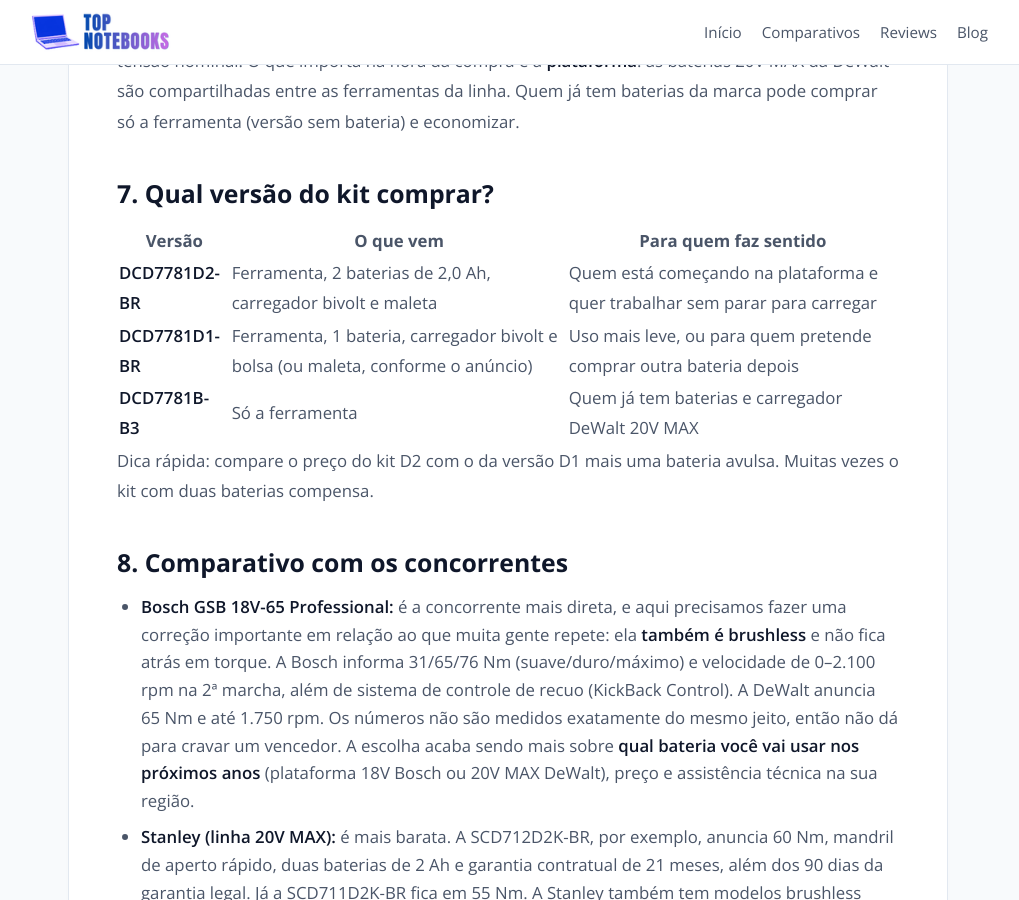
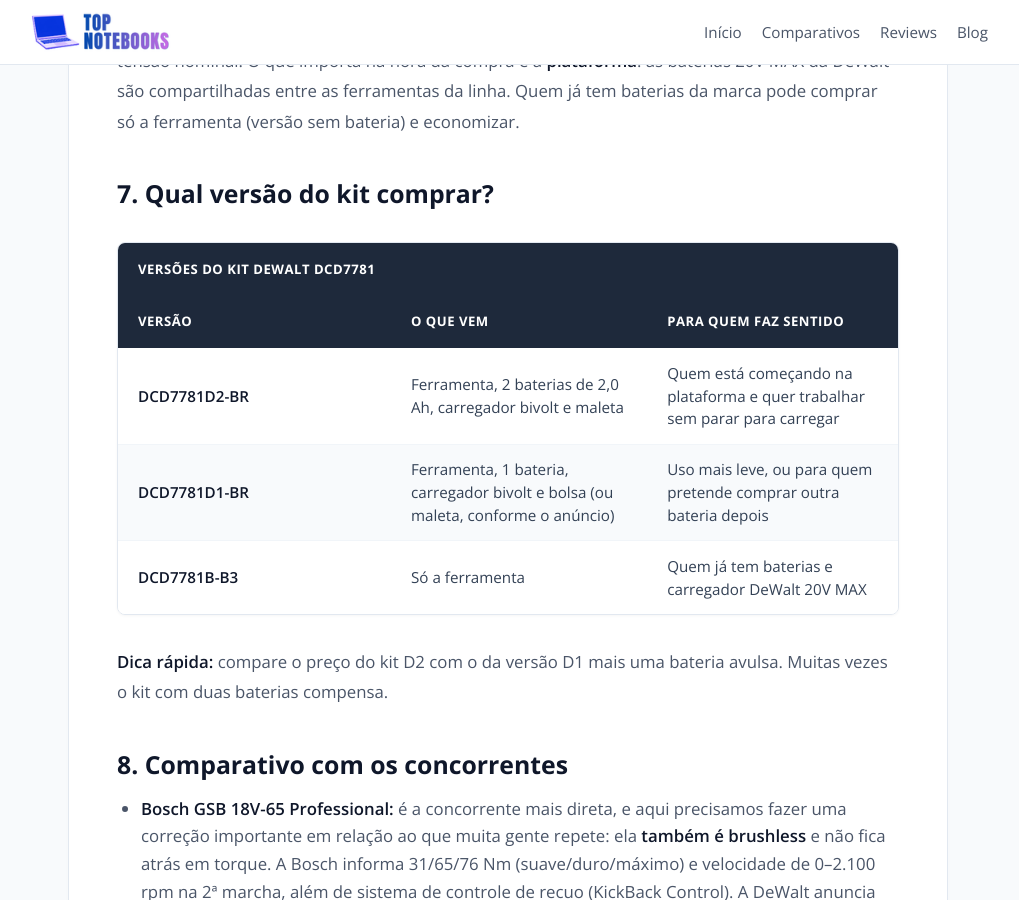
Before and after one commit to membroequipe/SiteReview, a Jekyll site: the page built from _posts/2026-10-15-parafusadeira-furadeira-dewalt.md, in a window 1280 px wide and 900 px high, scrolled down 5894 px. Shown: the whole window, without its empty margins (132-1151 px from the left). Built offline with Jekyll 4.4.1, drawn with Linux system fonts in a browser that asks for light colours.

Commit message:
Update 2026-10-15-parafusadeira-furadeira-dewalt.md

```diff
--- a/_posts/2026-10-15-parafusadeira-furadeira-dewalt.md
+++ b/_posts/2026-10-15-parafusadeira-furadeira-dewalt.md
@@ -159,13 +159,39 @@
 
 ## 7. Qual versão do kit comprar?
 
-| Versão | O que vem | Para quem faz sentido |
-|---|---|---|
-| **DCD7781D2-BR** | Ferramenta, 2 baterias de 2,0 Ah, carregador bivolt e maleta | Quem está começando na plataforma e quer trabalhar sem parar para carregar |
-| **DCD7781D1-BR** | Ferramenta, 1 bateria, carregador bivolt e bolsa (ou maleta, conforme o anúncio) | Uso mais leve, ou para quem pretende comprar outra bateria depois |
-| **DCD7781B-B3** | Só a ferramenta | Quem já tem baterias e carregador DeWalt 20V MAX |
+<div class="specs-table-wrapper">
+  <table class="specs-table">
+    <thead>
+      <tr>
+        <th colspan="3">Versões do kit DeWalt DCD7781</th>
+      </tr>
+      <tr>
+        <th>Versão</th>
+        <th>O que vem</th>
+        <th>Para quem faz sentido</th>
+      </tr>
+    </thead>
+    <tbody>
+      <tr>
+        <td>DCD7781D2-BR</td>
+        <td>Ferramenta, 2 baterias de 2,0 Ah, carregador bivolt e maleta</td>
+        <td>Quem está começando na plataforma e quer trabalhar sem parar para carregar</td>
+      </tr>
+      <tr>
+        <td>DCD7781D1-BR</td>
+        <td>Ferramenta, 1 bateria, carregador bivolt e bolsa (ou maleta, conforme o anúncio)</td>
+        <td>Uso mais leve, ou para quem pretende comprar outra bateria depois</td>
+      </tr>
+      <tr>
+        <td>DCD7781B-B3</td>
+        <td>Só a ferramenta</td>
+        <td>Quem já tem baterias e carregador DeWalt 20V MAX</td>
+      </tr>
+    </tbody>
+  </table>
+</div>
 
-Dica rápida: compare o preço do kit D2 com o da versão D1 mais uma bateria avulsa. Muitas vezes o kit com duas baterias compensa.
+**Dica rápida:** compare o preço do kit D2 com o da versão D1 mais uma bateria avulsa. Muitas vezes o kit com duas baterias compensa.
 
 ## 8. Comparativo com os concorrentes
 
```
